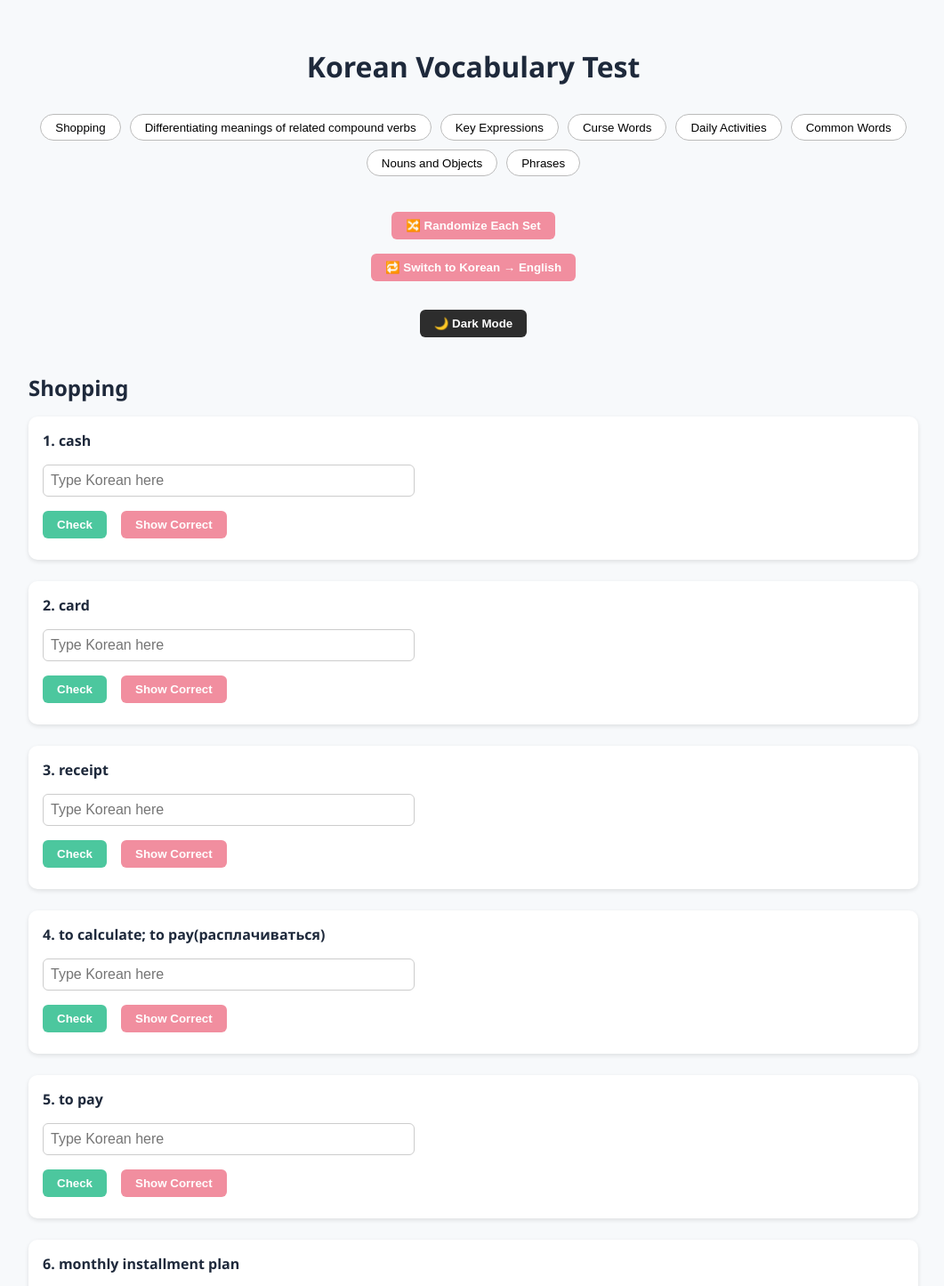
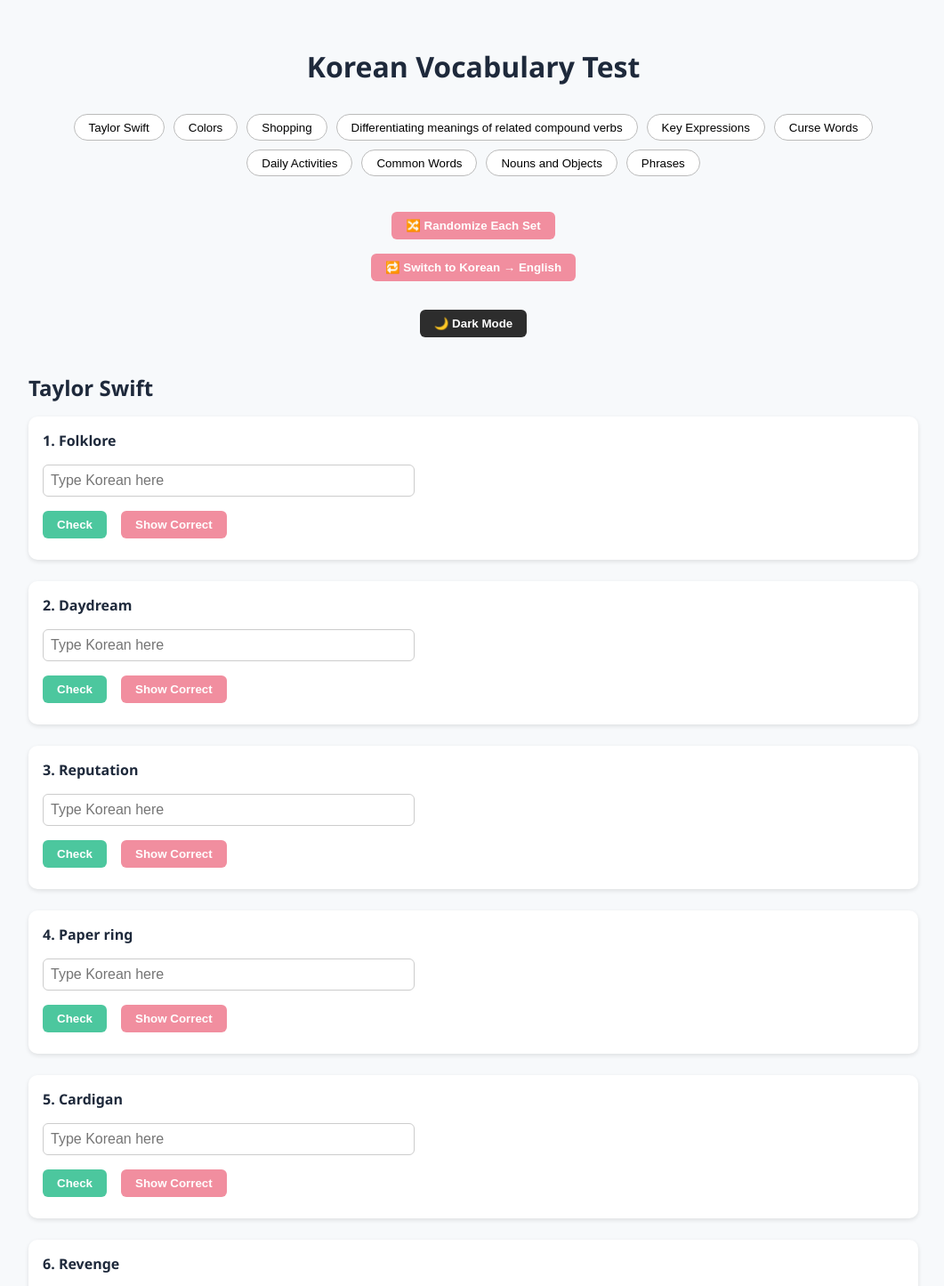
Before and after one commit to prsnlprjcts/korean, a React (Create React App) app: page / in a window 1280 px wide. Shown: the top 1445 px of the page at 89% size, without its empty margins (108-1169 px from the left). Built offline with nearby package versions, Linux system fonts and the light colour scheme.

Commit message:
new words

```diff
--- a/src/vocabularyData.js
+++ b/src/vocabularyData.js
@@ -1,4 +1,31 @@
 const vocabularyData = [
+    {
+        title: "Taylor Swift",
+        words: [
+            { korean: "민속", english: "Folklore" },
+            { korean: "백일몽", english: "Daydream" },
+            { korean: "평판", english: "Reputation" },
+            { korean: "종이 반지", english: "Paper ring" },
+            { korean: "카디건", english: "Cardigan" },
+            { korean: "복수", english: "Revenge" }
+        ]
+    },
+    {
+        title: "Colors",
+        words: [
+            { korean: "흰색", english: "White" },
+            { korean: "검은색", english: "Black" },
+            { korean: "빨간색", english: "Red" },
+            { korean: "초록색", english: "Green" },
+            { korean: "노란색", english: "Yellow" },
+            { korean: "파란색", english: "Blue" },
+            { korean: "갈색", english: "Brown" },
+            { korean: "회색", english: "Gray" },
+            { korean: "보라색", english: "Purple" },
+            { korean: "주황색", english: "Orange" },
+            { korean: "분홍색", english: "Pink" }
+        ]
+    },
      {
         title: "Shopping",
         words: [
```
